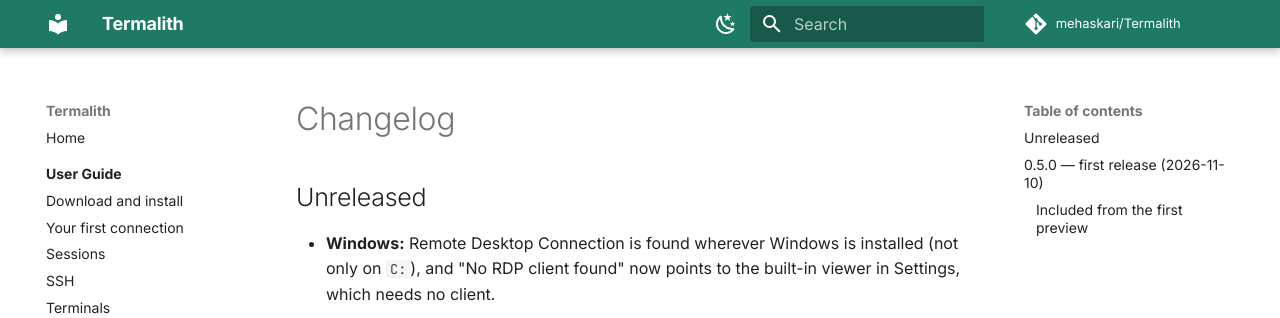
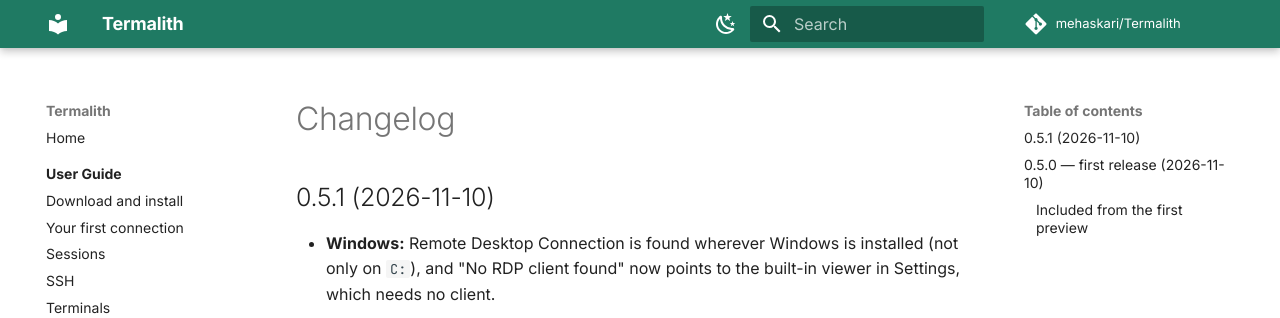
Before and after one commit to mehaskari/Termalith, an MkDocs documentation site: the page built from website/docs/changelog.md, in a window 1280 px wide and 900 px high. Shown: the top 318 px of the window. Built offline with MkDocs 1.6.1 and Material for MkDocs 9.7.7, drawn with Linux system fonts in a browser that asks for light colours; comment, search, counter and statistics services are not loaded.

Commit message:
Release 0.5.1
Version 0.5.1 in Cargo.toml, package.json, tauri.conf.json, Cargo.lock
and the website; the Unreleased changelog becomes 0.5.1 (Windows RDP
client detection fix, new user guide and download page).

Co-Authored-By: Claude Opus 5.5 <noreply@anthropic.com>

```diff
--- a/Cargo.toml
+++ b/Cargo.toml
@@ -3,7 +3,7 @@ resolver = "3"
 members = ["crates/terminal-pty", "crates/protocol-ssh", "crates/credential-store", "crates/app-core", "crates/test-sshd", "crates/serial-console", "crates/network-tools", "crates/remote-desktop", "crates/protocol-telnet", "crates/protocol-ftp", "apps/desktop/src-tauri"]
 
 [workspace.package]
-version = "0.5.0"
+version = "0.5.1"
 edition = "2024"
 license = "MIT"
 publish = false
--- a/website/docs/changelog.md
+++ b/website/docs/changelog.md
@@ -1,6 +1,6 @@
 # Changelog
 
-## Unreleased
+## 0.5.1 (2026-11-10)
 
 - **Windows:** Remote Desktop Connection is found wherever Windows is
   installed (not only on `C:`), and "No RDP client found" now points to the
--- a/website/overrides/home.html
+++ b/website/overrides/home.html
@@ -19,7 +19,7 @@
 <meta name="twitter:description" content="Termalith is a free, open-source remote administration app for macOS, Windows and Linux: SSH and Mosh terminals, SFTP/FTP/FTPS, RDP and VNC, tunnels, serial and Telnet consoles and network tools in one window. No account, no telemetry.">
 <meta name="twitter:image" content="https://mehaskari.github.io/Termalith/assets/og.png">
 <script type="application/ld+json">
-{"@context":"https://schema.org","@type":"SoftwareApplication","name":"Termalith","applicationCategory":"DeveloperApplication","applicationSubCategory":"Remote administration","operatingSystem":"macOS 11+, Windows 10/11, Linux","softwareVersion":"0.5.0","license":"https://opensource.org/licenses/MIT","isAccessibleForFree":true,"offers":{"@type":"Offer","price":"0","priceCurrency":"USD"},"url":"https://mehaskari.github.io/Termalith/","downloadUrl":"https://github.com/mehaskari/Termalith/releases/latest","codeRepository":"https://github.com/mehaskari/Termalith","description":"Termalith is a free, open-source remote administration app for macOS, Windows and Linux: SSH and Mosh terminals, SFTP/FTP/FTPS, RDP and VNC, tunnels, serial and Telnet consoles and network tools in one window. No account, no telemetry."}
+{"@context":"https://schema.org","@type":"SoftwareApplication","name":"Termalith","applicationCategory":"DeveloperApplication","applicationSubCategory":"Remote administration","operatingSystem":"macOS 11+, Windows 10/11, Linux","softwareVersion":"0.5.1","license":"https://opensource.org/licenses/MIT","isAccessibleForFree":true,"offers":{"@type":"Offer","price":"0","priceCurrency":"USD"},"url":"https://mehaskari.github.io/Termalith/","downloadUrl":"https://github.com/mehaskari/Termalith/releases/latest","codeRepository":"https://github.com/mehaskari/Termalith","description":"Termalith is a free, open-source remote administration app for macOS, Windows and Linux: SSH and Mosh terminals, SFTP/FTP/FTPS, RDP and VNC, tunnels, serial and Telnet consoles and network tools in one window. No account, no telemetry."}
 </script>
 <script type="application/ld+json">
 {"@context":"https://schema.org","@type":"FAQPage","mainEntity":[
@@ -493,7 +493,7 @@
 
         <div class="install-pill">
           <span class="prompt">↓</span>
-          <span class="cmd">Termalith 0.5.0 — free, MIT licensed</span>
+          <span class="cmd">Termalith 0.5.1 — free, MIT licensed</span>
           <a class="copy-btn" href="#install">download</a>
         </div>
 
```
Also changed, not shown: 3 other files.
